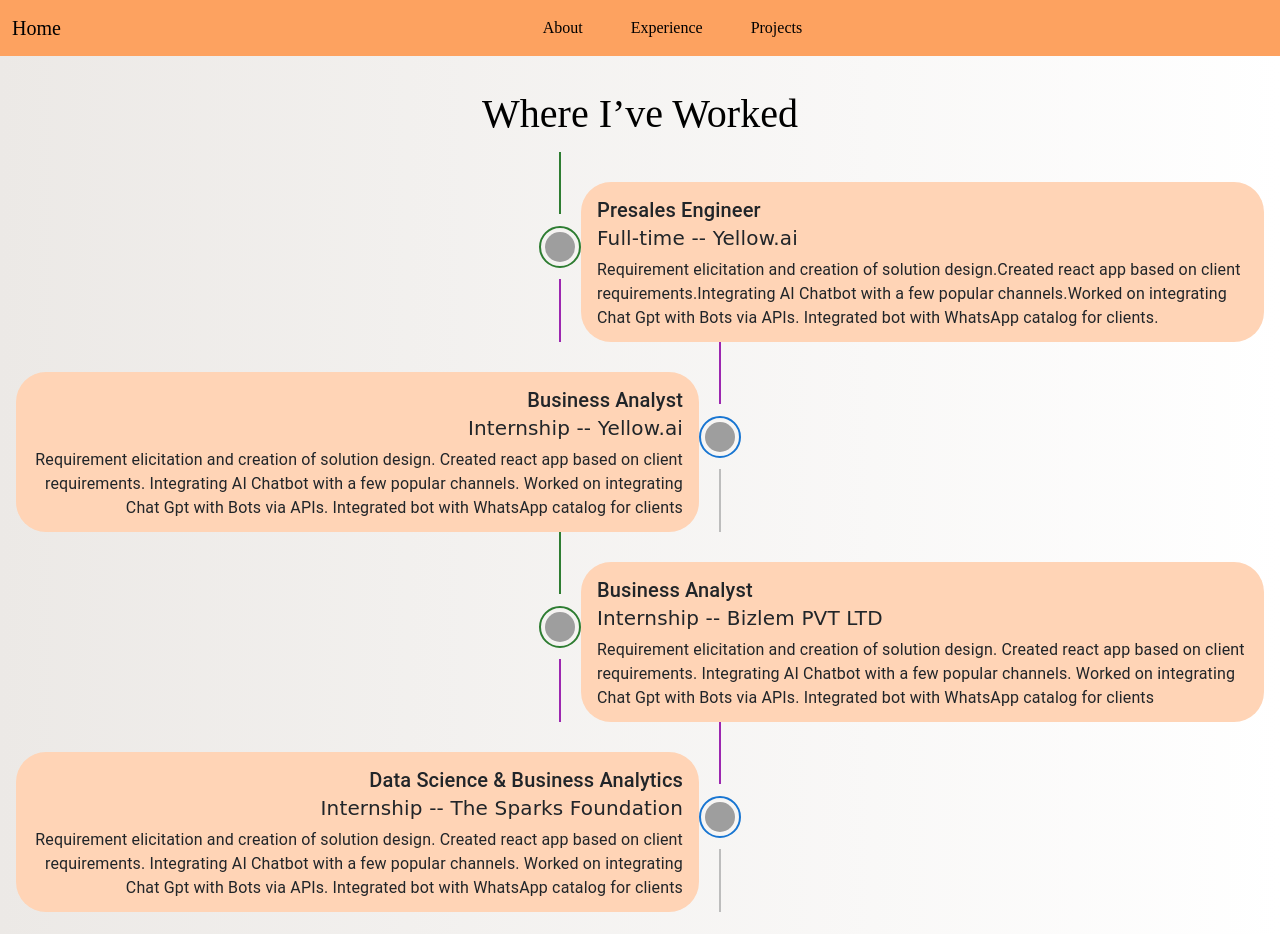
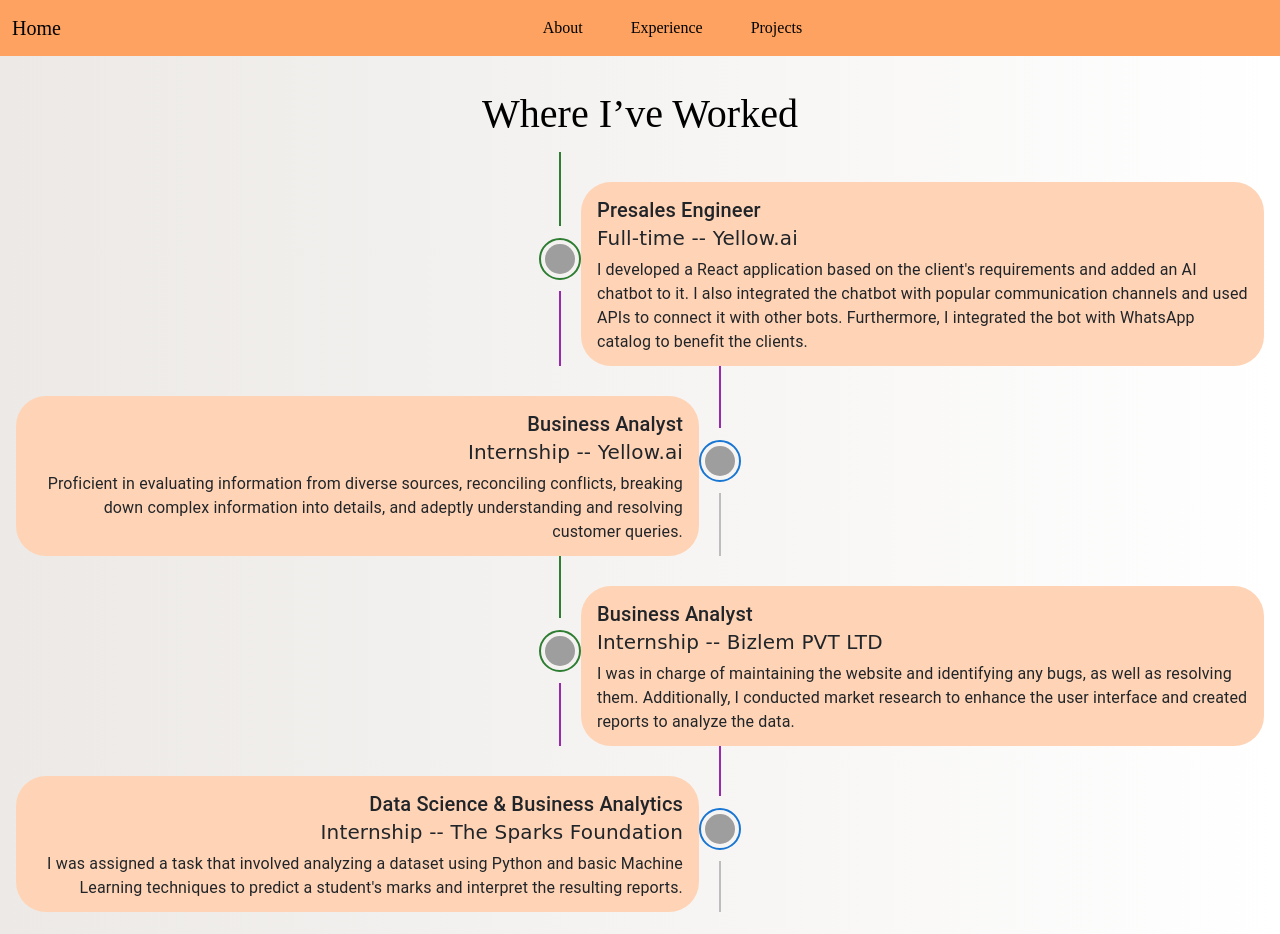
Before and after one commit to Abhijeetkumar8582/Tableau, a Next.js app in the folder Desktop/Portfolio/myapp/: page /Component/Experience in a window 1280 px wide. Built offline with nearby package versions, Linux system fonts and the light colour scheme; grey boxes are pictures that could not be loaded.

Commit message:
Fixed some issue

```diff
--- a/Desktop/Portfolio/myapp/pages/Component/SideNavBar.js
+++ b/Desktop/Portfolio/myapp/pages/Component/SideNavBar.js
@@ -31,7 +31,7 @@ function Contact() {
               transform: "translateY(-5px)"
             },
 
-          }} onClick={() => url("https://www.google.comhttps://github.com/Abhijeetkumar8582")} />
+          }} onClick={() => url("https://github.com/Abhijeetkumar8582")} />
 
 
           <EmailIcon sx={{
@@ -68,7 +68,7 @@ function Contact() {
               fill: "#ff4ab7",
               transform: "translateY(-5px)"
             },
-          }} onClick={() => url("https://github.com/Abhijeetkumar8582")}  />
+          }} onClick={() => url("https://www.instagram.com/daredevil8582/")}  />
 
         </div>
 
--- a/Desktop/Portfolio/myapp/pages/Json/AboutmeLicenses.json
+++ b/Desktop/Portfolio/myapp/pages/Json/AboutmeLicenses.json
@@ -14,7 +14,7 @@
     },
     {
        "tittle":"Google Data Analytics Specialization",
-       "description":"Developed by Google, that include hands-on, practice-based assessments and are designed to prepare them for introductorylevel roles in Data Analytics.",
+       "description":"Practice-based assessments and are designed to prepare them for introductory level roles in Data Analytics.",
        "logo":"https://www.langoly.com/wp-content/uploads/2021/09/coursera-logo.png",
        "certificate":"/Image/GoogleDA.png"
     },
--- a/Desktop/Portfolio/myapp/pages/Json/Expirence.json
+++ b/Desktop/Portfolio/myapp/pages/Json/Expirence.json
@@ -3,12 +3,7 @@
     {
         "desginstion": "Presales Engineer",
         "jobtype": "Full-time -- Yellow.ai",
-        "jobRole": [
-                "Requirement elicitation and creation of solution design.",
-                "Created react app based on client requirements.",
-                "Integrating AI Chatbot with a few popular channels.",
-                "Worked on integrating Chat Gpt with Bots via APIs.\nIntegrated bot with WhatsApp catalog for clients."
-            ],
+        "jobRole":"I developed a React application based on the client's requirements and added an AI chatbot to it. I also integrated the chatbot with popular communication channels and used APIs to connect it with other bots. Furthermore, I integrated the bot with WhatsApp catalog to benefit the clients.",
         "timeline": "Dec 2021 - Present",
         "logo":"https://www.gartner.com/pi/vendorimages/yellow-ai_1660137424101.jpg"
     }
@@ -16,23 +11,23 @@
     {
         "desginstion":"Business Analyst ",
         "jobtype":"Internship  -- Yellow.ai",
-        "jobRole": "Requirement elicitation and creation of solution design.\n\n Created react app based on client requirements.\n Integrating AI Chatbot with a few popular channels.\n Worked on integrating Chat Gpt with Bots via APIs.\n Integrated bot with WhatsApp catalog for clients",
+        "jobRole": "Proficient in evaluating information from diverse sources, reconciling conflicts, breaking down complex information into details, and adeptly understanding and resolving customer queries.",
         "timeline":"Dec 2021 - Present",
         "logo":"https://www.gartner.com/pi/vendorimages/yellow-ai_1660137424101.jpg"
      },
      {
         "desginstion":"Business Analyst ",
         "jobtype":"Internship  -- Bizlem PVT LTD",
-        "jobRole": "Requirement elicitation and creation of solution design.\n\n Created react app based on client requirements.\n Integrating AI Chatbot with a few popular channels.\n Worked on integrating Chat Gpt with Bots via APIs.\n Integrated bot with WhatsApp catalog for clients",
-        "timeline":"Dec 2021 - Present",
+        "jobRole": "I was in charge of maintaining the website and identifying any bugs, as well as resolving them. Additionally, I conducted market research to enhance the user interface and created reports to analyze the data.",
+        "timeline":"Mar 2021 - Jun 2021",
         "logo":"https://media.licdn.com/dms/image/C4E0BAQGoYAYth1YJCA/company-logo_200_200/0/1519874782761?e=2147483647&v=beta&t=u7gVPuH75i6s7xmbqRHNJeepo2c9QIDYaPYREwymNbQ"
      },
 
      {
         "desginstion":"Data Science & Business Analytics",
         "jobtype":"Internship -- The Sparks Foundation ",
-        "jobRole": "Requirement elicitation and creation of solution design.\n\n Created react app based on client requirements.\n Integrating AI Chatbot with a few popular channels.\n Worked on integrating Chat Gpt with Bots via APIs.\n Integrated bot with WhatsApp catalog for clients",
-        "timeline":"Dec 2021 - Present",
+        "jobRole": "I was assigned a task that involved analyzing a dataset using Python and basic Machine Learning techniques to predict a student's marks and interpret the resulting reports.",
+        "timeline":"Nov 2020 - Jan 2021",
         "logo":"https://www.thesparksfoundationsingapore.org/images/logo_small.png"
      }
 
```
Also changed, not shown: Desktop/Portfolio/myapp/pages/Component/About.js (+4 -4 lines).
